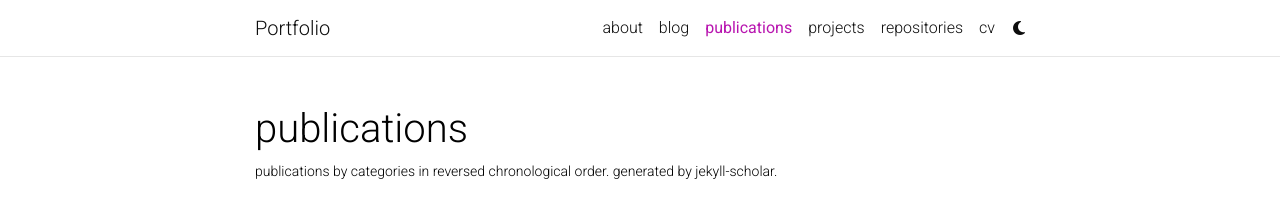
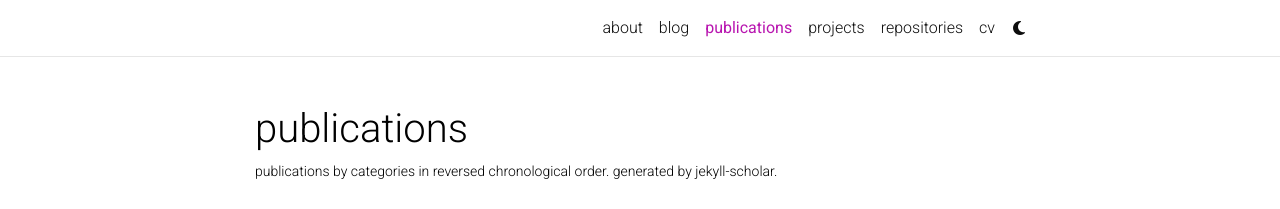
Before and after one commit to kephasitati/Portfolio-Template, a Jekyll site: the page built from _pages/publications.md, in a window 1280 px wide. Shown: the top 209 px of the page. Built offline with Jekyll 4.4.1, drawn with Linux system fonts in a browser that asks for light colours; full-size pictures stand in for the smaller copies a plugin makes; comment, search, counter and statistics services are not loaded; a style sheet for code colours, icons or effects is not loaded; grey boxes are pictures that could not be loaded.

Commit message:
front page

```diff
--- a/_config.yml
+++ b/_config.yml
@@ -2,7 +2,7 @@
 # Site settings
 # -----------------------------------------------------------------------------
 
-title: Portfolio # the website title (if blank, full name will be used instead)
+title: # the website title (if blank, full name will be used instead)
 first_name: Gabriel
 middle_name: " "
 last_name: Alon
@@ -45,7 +45,7 @@
 # will use title and url fields
 # Take a look to https://github.com/jekyll/jekyll-feed for more customization
 
-rss_icon: true
+rss_icon: False
 
 # -----------------------------------------------------------------------------
 # Layout
```
